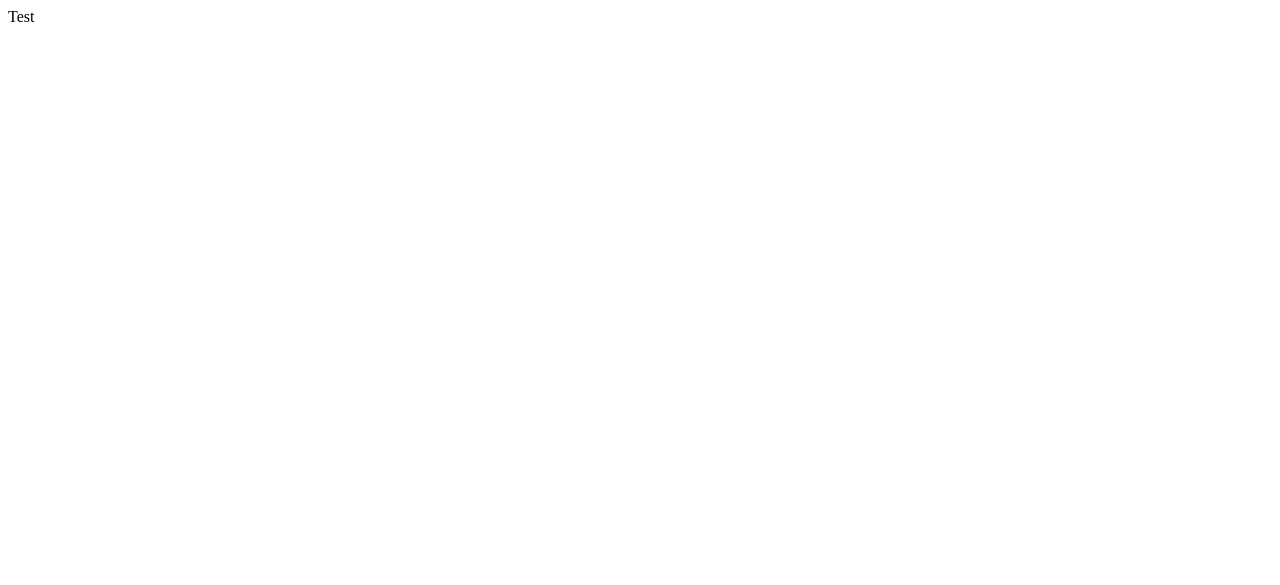
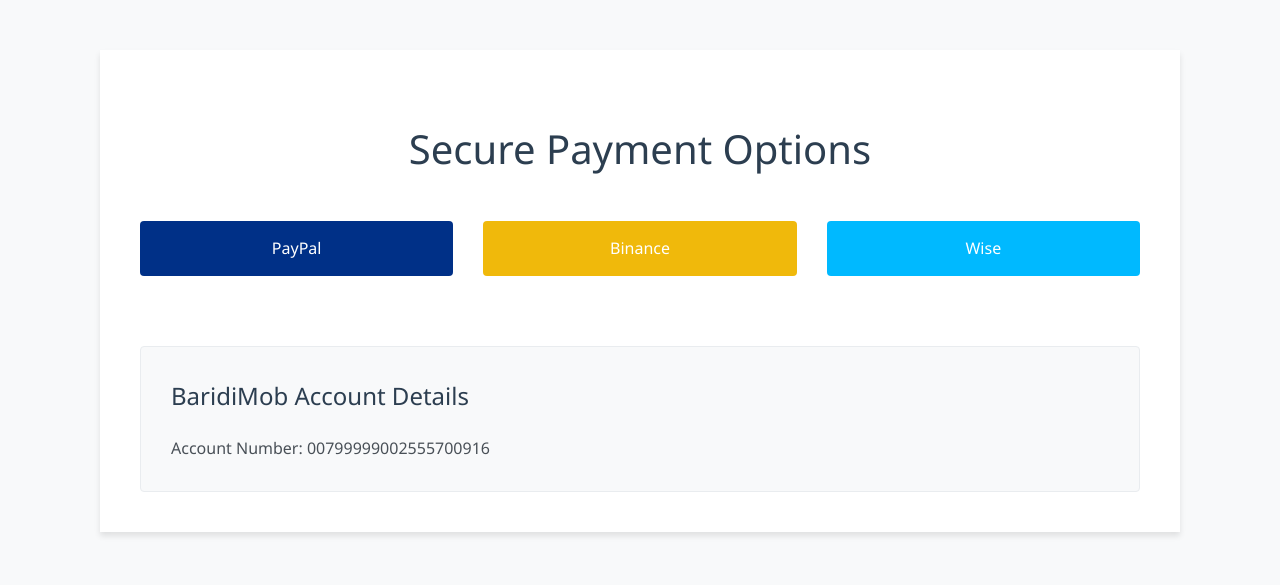
Before and after one commit to alibenali/alibenali.github.io, a plain HTML site: page index.html in a window 1280 px wide. Drawn offline with Linux system fonts and the light colour scheme.

Commit message:
Update index.html

```diff
--- a/index.html
+++ b/index.html
@@ -1 +1,100 @@
-Test
+<!DOCTYPE html>
+<html lang="en">
+<head>
+    <meta charset="UTF-8">
+    <meta name="viewport" content="width=device-width, initial-scale=1.0">
+    <title>Secure Payment Options</title>
+    <style>
+        body {
+            font-family: 'Segoe UI', Tahoma, Geneva, Verdana, sans-serif;
+            line-height: 1.6;
+            color: #333;
+            margin: 0;
+            padding: 0;
+            background-color: #f8f9fa;
+        }
+        .container {
+            max-width: 1000px;
+            margin: 50px auto;
+            padding: 40px;
+            background-color: white;
+            box-shadow: 0 4px 6px rgba(0,0,0,0.1);
+        }
+        h1 {
+            color: #2c3e50;
+            text-align: center;
+            font-size: 2.5em;
+            margin-bottom: 30px;
+            font-weight: 300;
+        }
+        .payment-options {
+            display: flex;
+            justify-content: space-between;
+            flex-wrap: wrap;
+            margin-top: 40px;
+        }
+        .payment-option {
+            flex-basis: calc(33.333% - 20px);
+            margin-bottom: 30px;
+            text-align: center;
+        }
+        .payment-button {
+            display: inline-block;
+            padding: 15px 30px;
+            border-radius: 4px;
+            text-decoration: none;
+            color: white;
+            font-weight: 500;
+            transition: all 0.3s ease;
+            width: 100%;
+            box-sizing: border-box;
+        }
+        .payment-button:hover {
+            transform: translateY(-3px);
+            box-shadow: 0 4px 10px rgba(0,0,0,0.2);
+        }
+        .paypal { background-color: #003087; }
+        .paypal:hover { background-color: #001f52; }
+        .binance { background-color: #f0b90b; }
+        .binance:hover { background-color: #d4a307; }
+        .wise { background-color: #00b9ff; }
+        .wise:hover { background-color: #0091c8; }
+        .baridimob {
+            background-color: #f8f9fa;
+            padding: 30px;
+            border-radius: 4px;
+            margin-top: 40px;
+            border: 1px solid #e9ecef;
+        }
+        .baridimob h2 {
+            color: #2c3e50;
+            margin-top: 0;
+            font-weight: 300;
+        }
+        .baridimob p {
+            color: #495057;
+            margin-bottom: 0;
+        }
+    </style>
+</head>
+<body>
+    <div class="container">
+        <h1>Secure Payment Options</h1>
+        <div class="payment-options">
+            <div class="payment-option">
+                <a href="https://www.paypal.com/ncp/payment/TRRR78LPRH29C" class="payment-button paypal">PayPal</a>
+            </div>
+            <div class="payment-option">
+                <a href="https://s.binance.com/FWNPv02H" class="payment-button binance">Binance</a>
+            </div>
+            <div class="payment-option">
+                <a href="https://wise.com/pay/r/KVFlHMT-RPp2TQI" class="payment-button wise">Wise</a>
+            </div>
+        </div>
+        <div class="baridimob">
+            <h2>BaridiMob Account Details</h2>
+            <p>Account Number: 00799999002555700916</p>
+        </div>
+    </div>
+</body>
+</html>
```
